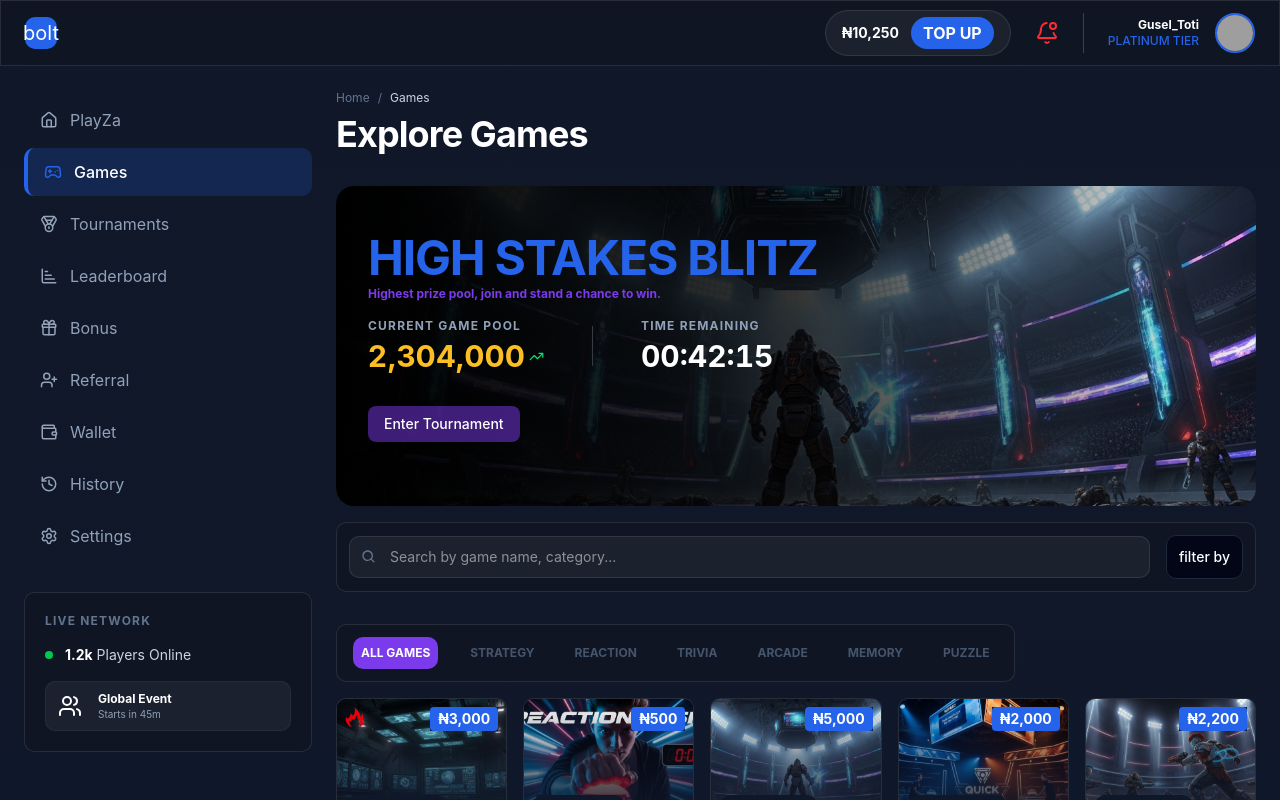
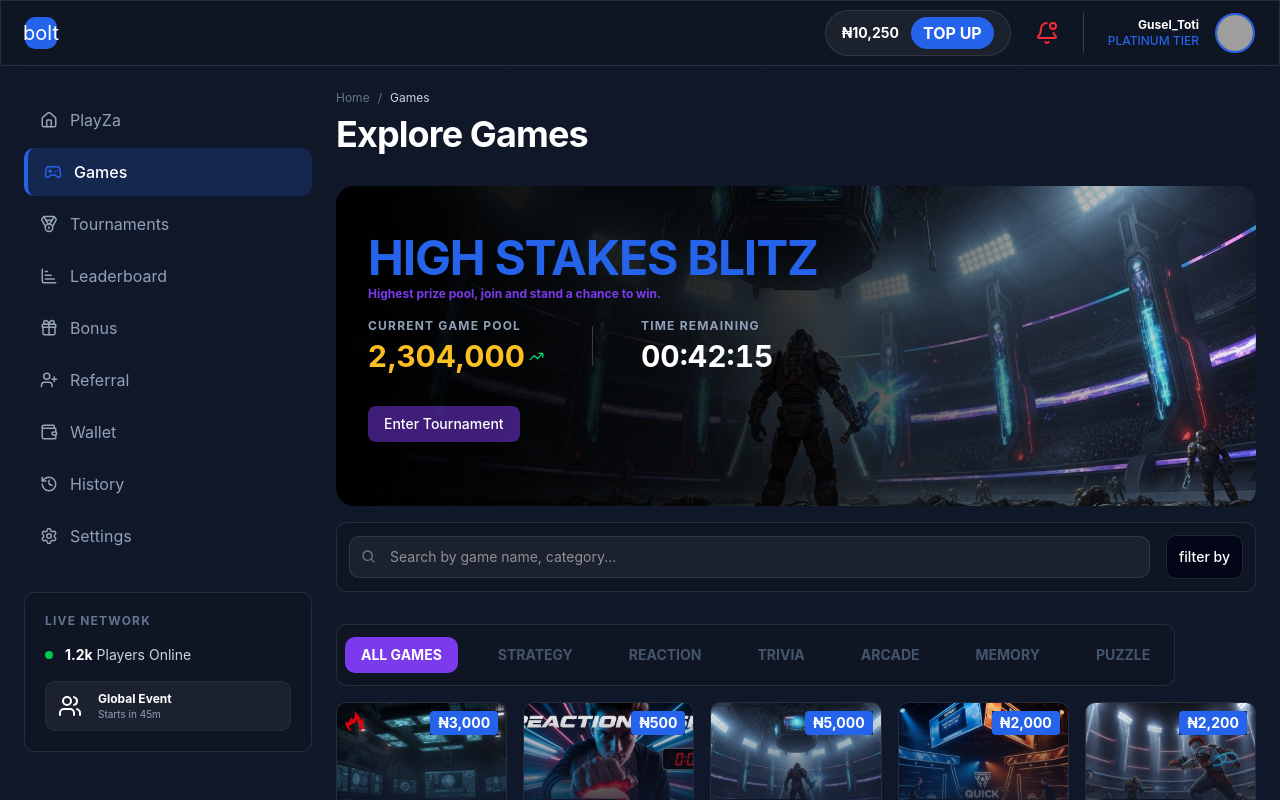
Before and after one commit to Guseltony/playza-frontend, a React (Vite) app: page /games in a window 1280 px wide. Shown: the top 800 px of the page. Built offline with nearby package versions, Linux system fonts and the light colour scheme; grey boxes are pictures that could not be loaded.

Commit message:
fixed error

```diff
--- a/src/components/game/FullGame.tsx
+++ b/src/components/game/FullGame.tsx
@@ -46,56 +46,6 @@ const FullGame = () => {
     [games],
   );
 
-  // const filteredGames = useMemo(() => {
-  //   if (activeTab === "All Games") return allGames;
-
-  //   if (activeTab === "All Games" && ["Most Played", "Highest Pool", "Entry Fee"].includes(filterBy)) return sortData(allGames, filterBy);
-  //   if (activeTab !== "All Games" && ["Most Played", "Highest Pool", "Entry Fee"].includes(filterBy)) return [...allGames]
-  //     .filter((game) => game.category === activeTab)
-  //     .sort((a, b) => b.activePlayers - a.activePlayers);
-
-  //   if (activeTab === "All Games" && ["Newest", "Trending", "Hottest"].includes(filterBy)) return [...allGames].filter((game) => game.category === activeTab);
-
-  //   if (activeTab !== "All Games" && ["Most Played", "Highest Pool", "Entry Fee"].includes(filterBy)) return [...allGames]
-  //     .filter((game) => game.category === activeTab)
-  //     .sort((a, b) => b.activePlayers - a.activePlayers);
-
-
-  //   switch (filterBy) {
-  //     case "Most Played":
-  //       return [...allGames].sort((a, b) => b.activePlayers - a.activePlayers);
-  //       break;
-
-  //     case "Highest Pool":
-  //       return [...allGames].sort((a, b) => b.pricePool - a.pricePool);
-  //       break;
-
-  //     case "Newest":
-  //       return allGames.filter((g) => g.badge === "NEW");
-  //       break;
-
-  //     case "Hottest":
-  //       return allGames.filter((g) => g.badge === "HOT");
-  //       break;
-
-  //     case "Trending":
-  //       return allGames.filter((g) => g.badge === "TRENDING");
-  //       break;
-
-  //     case "Entry Fee":
-  //       return [...allGames].sort((a, b) => a.entryFee - b.entryFee);
-  //       break;
-
-  //     default:
-  //       break;
-  //   }
-  //   return games.filter((game) => game.category === activeTab);
-  // }, [activeTab, filterBy, allGames]);
-
-  // const handleFiltering = (option: FilterOption) => {
-  //   setFilterBy(option);
-  // };
-
   return (
     <main>
       {/* <!-- Header section --> */}
@@ -128,14 +78,14 @@ const FullGame = () => {
 
       {/* <!-- All Games Grid --> */}
       <section className="mb-12">
-        <div className="glass py-3 px-4 rounded-lg flex items-center whitespace-nowrap overflow-x-auto gap-4 scrollbar-hide scroll-smooth mb-4 md:gap-6 md:w-fit">
+        <div className="glass py-3 px-2 rounded-lg flex items-center whitespace-nowrap overflow-x-auto gap-2 scrollbar-hide scroll-smooth mb-4 md:gap-6 md:w-fit">
           {categories.map((t) => (
             <span
               key={t}
               onClick={() => setActiveTab(t)}
               className={cn(
                 activeTab === t ? "text-white bg-secondary" : "text-slate-600",
-                "sm:text-xs text-sm uppercase font-bold p-2 rounded-lg cursor-pointer",
+                "text-xs md:text-sm uppercase font-bold px-4 py-2 rounded-lg cursor-pointer",
               )}
             >
               {t}
```
